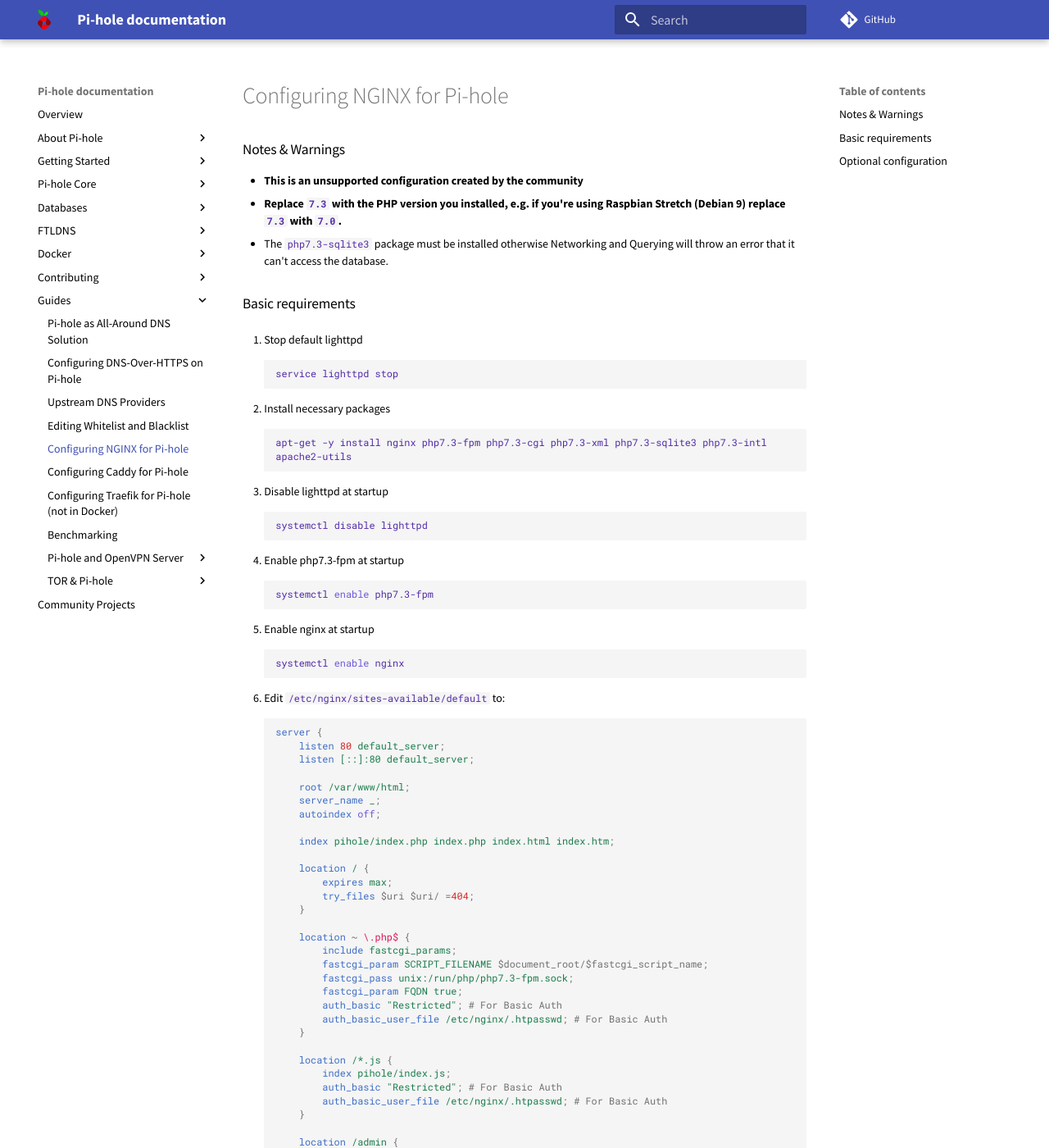
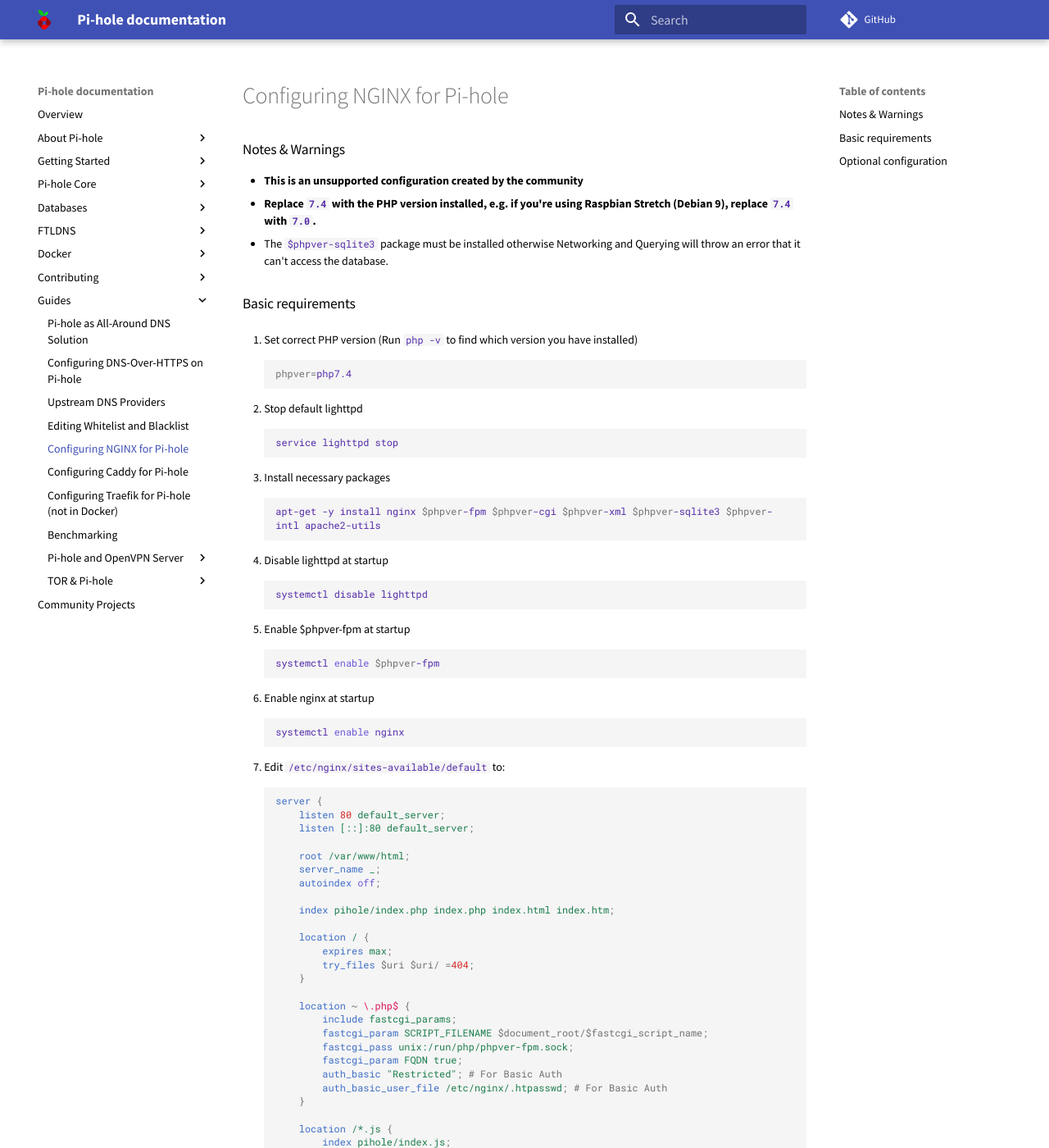
Before and after one commit to pi-hole/docs, an MkDocs documentation site: the page built from docs/guides/nginx-configuration.md, in a window 1280 px wide and 1400 px high. Shown: the whole window at 82% size. Built offline with MkDocs 1.6.1 and Material for MkDocs 9.7.7, drawn with Linux system fonts in a browser that asks for light colours; comment, search, counter and statistics services are not loaded; some of the changed text lies outside the part shown.

Commit message:
Update nginx-configuration.md
Added global variable which defines the php version set by the user. This way there is no need to change to the correct php version several places.

````diff
--- a/docs/guides/nginx-configuration.md
+++ b/docs/guides/nginx-configuration.md
@@ -1,10 +1,15 @@
 ### Notes & Warnings
 
 - **This is an unsupported configuration created by the community**
-- **Replace `7.3` with the PHP version you installed, e.g. if you're using Raspbian Stretch (Debian 9) replace `7.3` with `7.0`.**
-- The `php7.3-sqlite3` package must be installed otherwise Networking and Querying will throw an error that it can't access the database.
+- **Replace `7.4` with the PHP version installed, e.g. if you're using Raspbian Stretch (Debian 9), replace `7.4` with `7.0`.**
+- The `$phpver-sqlite3` package must be installed otherwise Networking and Querying will throw an error that it can't access the database.
 
 ### Basic requirements
+0. Set correct PHP version (Run    `php -v` to find which version you have installed)
+
+    ```bash
+    phpver=php7.4
+    ```
 
 1. Stop default lighttpd
 
@@ -15,7 +20,7 @@
 2. Install necessary packages
 
     ```bash
-    apt-get -y install nginx php7.3-fpm php7.3-cgi php7.3-xml php7.3-sqlite3 php7.3-intl apache2-utils
+    apt-get -y install nginx $phpver-fpm $phpver-cgi $phpver-xml $phpver-sqlite3 $phpver-intl apache2-utils
     ```
 
 3. Disable lighttpd at startup
@@ -24,10 +29,10 @@
     systemctl disable lighttpd
     ```
 
-4. Enable php7.3-fpm at startup
+4. Enable $phpver-fpm at startup
 
     ```bash
-    systemctl enable php7.3-fpm
+    systemctl enable $phpver-fpm
     ```
 
 5. Enable nginx at startup
@@ -57,7 +62,7 @@
         location ~ \.php$ {
             include fastcgi_params;
             fastcgi_param SCRIPT_FILENAME $document_root/$fastcgi_script_name;
-            fastcgi_pass unix:/run/php/php7.3-fpm.sock;
+            fastcgi_pass unix:/run/php/phpver-fpm.sock;
             fastcgi_param FQDN true;
             auth_basic "Restricted"; # For Basic Auth
             auth_basic_user_file /etc/nginx/.htpasswd; # For Basic Auth
@@ -82,37 +87,43 @@
     }
     ```
 
-7. Create a username for authentication for the admin - we don't want other people in our network change our black and whitelist ;)
+7. Insert correct php version.
+
+    ```bash
+    sed -i "s/phpver/$phpver/g" /etc/nginx/sites-available/default
+    ```
+
+8. Create a username for authentication for the admin - we don't want other people in our network change our black and whitelist ;)
 
     ```bash
     htpasswd -c /etc/nginx/.htpasswd exampleuser
     ```
 
-8. Change ownership of the html directory to nginx user
+9. Change ownership of the html directory to nginx user
 
     ```bash
     chown -R www-data:www-data /var/www/html
     ```
 
-9. Make sure the html directory is writable
+10. Make sure the html directory is writable
 
     ```bash
     chmod -R 755 /var/www/html
     ```
 
-10. Grant the admin panel access to the gravity database
+11. Grant the admin panel access to the gravity database
 
     ```bash
     usermod -aG pihole www-data
     ```
 
-11. Start php7.3-fpm daemon
+12. Start $phpver-fpm daemon
 
     ```bash
-    service php7.3-fpm start
+    service $phpver-fpm start
     ```
 
-12. Start nginx web server
+13. Start nginx web server
 
     ```bash
     service nginx start
````
